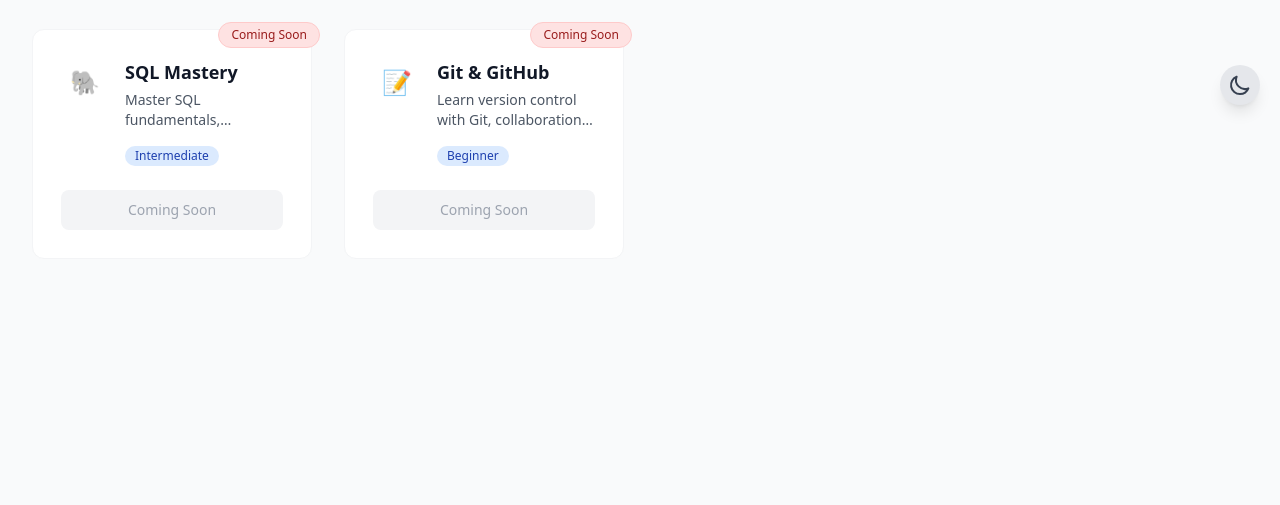
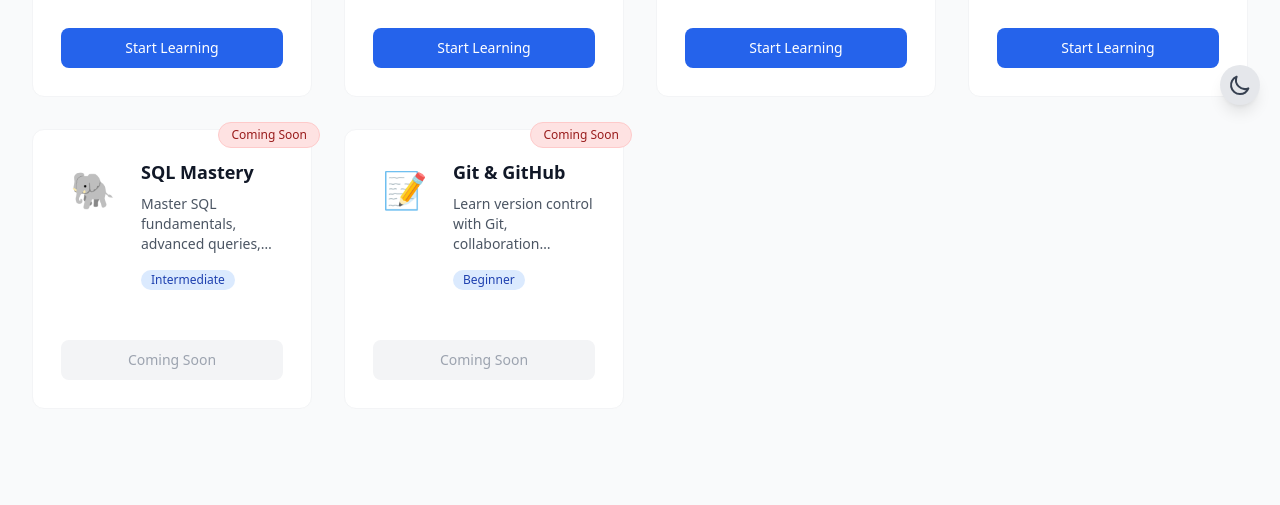
Before and after one commit to Rajput612/StackArc, an Astro site: page /courses in a window 1280 px wide. Shown: the part 675-1180 px from the top of the page. Before the commit the page ends 1030 px from the top, so only its background shows below. Built offline with nearby package versions, Linux system fonts and the light colour scheme; Astro itself is replaced by a stand-in of ours.

Commit message:
Updated course page

```diff
--- a/src/pages/courses.astro
+++ b/src/pages/courses.astro
@@ -100,23 +100,25 @@
                 </span>
               </div>
             )}
-            <div class="bg-white dark:bg-gray-800 rounded-xl p-7 h-full border border-gray-100 dark:border-gray-700 hover:shadow-lg transition-all duration-300">
-              <div class="flex items-start space-x-4 mb-6">
+            <div class="bg-white dark:bg-gray-800 rounded-xl p-7 border border-gray-100 dark:border-gray-700 hover:shadow-lg transition-all duration-300 flex flex-col h-[280px]">
+              <div class="flex-1">
+                <div class="flex items-start space-x-4">
                   <div class="flex-shrink-0">
-                  <div class="w-12 h-12 flex items-center justify-center text-2xl">
+                    <div class="w-16 h-16 flex items-center justify-center text-4xl">
                       {course.icon}
                     </div>
                   </div>
                   <div class="flex-1 min-w-0">
-                  <h2 class="text-lg font-semibold text-gray-900 dark:text-white mb-1 group-hover:text-blue-600 dark:group-hover:text-blue-400">
+                    <h2 class="text-lg font-semibold text-gray-900 dark:text-white mb-2 group-hover:text-blue-600 dark:group-hover:text-blue-400 line-clamp-1">
                       {course.title}
                     </h2>
-                  <p class="text-sm text-gray-600 dark:text-gray-400 line-clamp-2 mb-3">
+                    <p class="text-sm text-gray-600 dark:text-gray-400 line-clamp-3 mb-3 h-[60px]">
                       {course.description}
                     </p>
                     <span class="inline-flex items-center px-2.5 py-0.5 rounded-full text-xs font-medium bg-blue-100 text-blue-800 dark:bg-blue-900 dark:text-blue-200">
                       {course.level}
                     </span>
+                  </div>
                 </div>
               </div>
 
```
Lines whose indentation alone changed are shown as unchanged.
